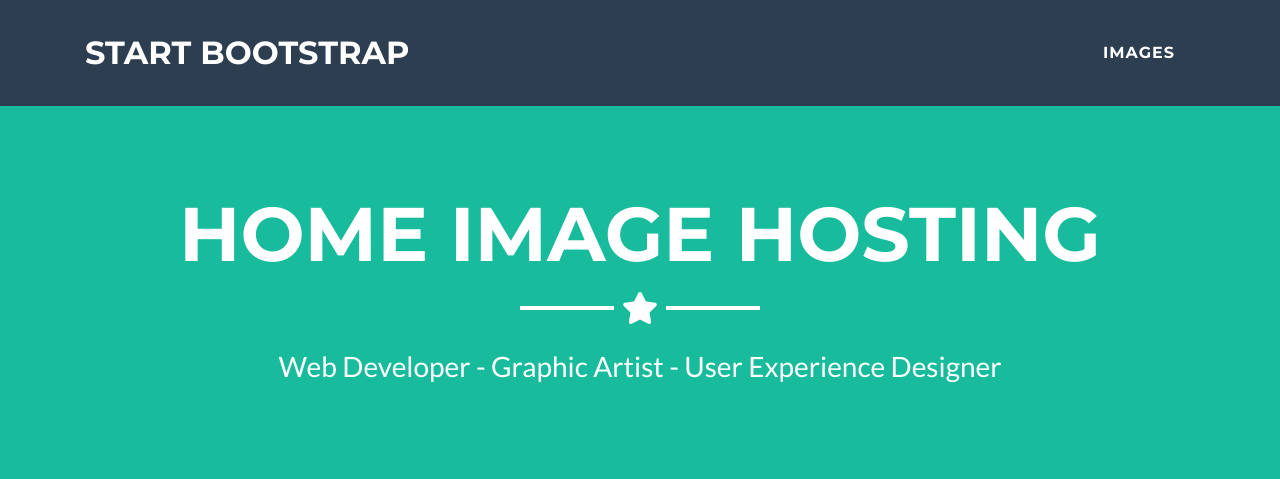
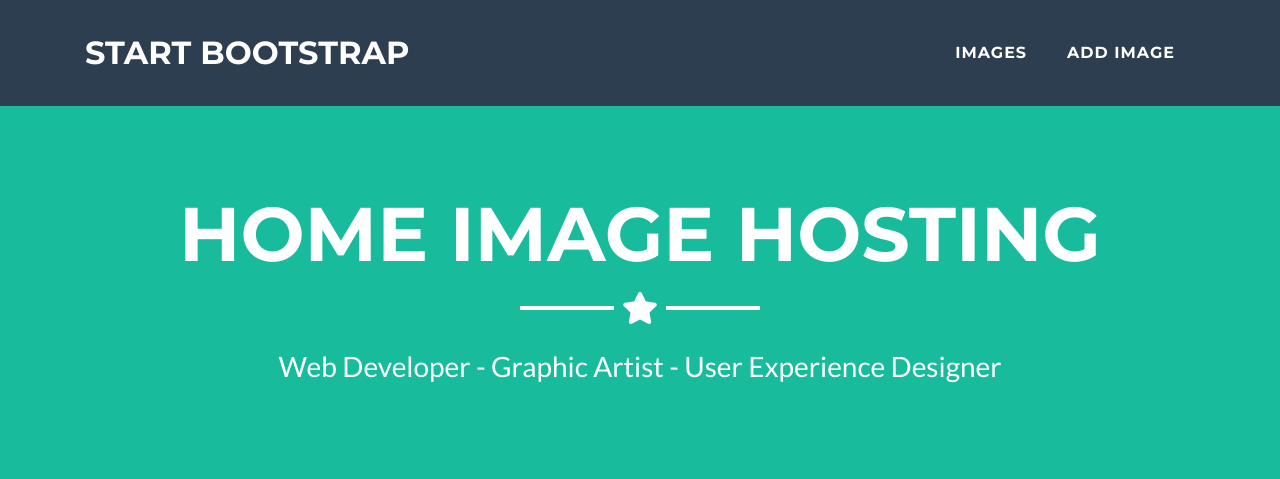
Before and after one commit to michal-mietus/home-hosting, a Flask app: page /image/add in a window 1280 px wide. Shown: the top 479 px of the page. Run offline with Flask 2, Linux system fonts and the light colour scheme; the visitor is signed in with stand-in values (Sample User, id 1); some libraries are stand-ins or nearby versions.

Commit message:
Added 'Add image' button to nav bar.

```diff
--- a/templates/base.html
+++ b/templates/base.html
@@ -40,6 +40,9 @@
         <ul class="navbar-nav ml-auto">
           <li class="nav-item mx-0 mx-lg-1">
             <a class="nav-link py-3 px-0 px-lg-3 rounded js-scroll-trigger" href="#portfolio">Images</a>
+          </li>
+          <li class="nav-item mx-0 mx-lg-1">
+            <a class="nav-link py-3 px-0 px-lg-3 rounded js-scroll-trigger" href="{{ url_for('.upload_image') }}">Add image</a>
           </li>
         </ul>
       </div>
```
